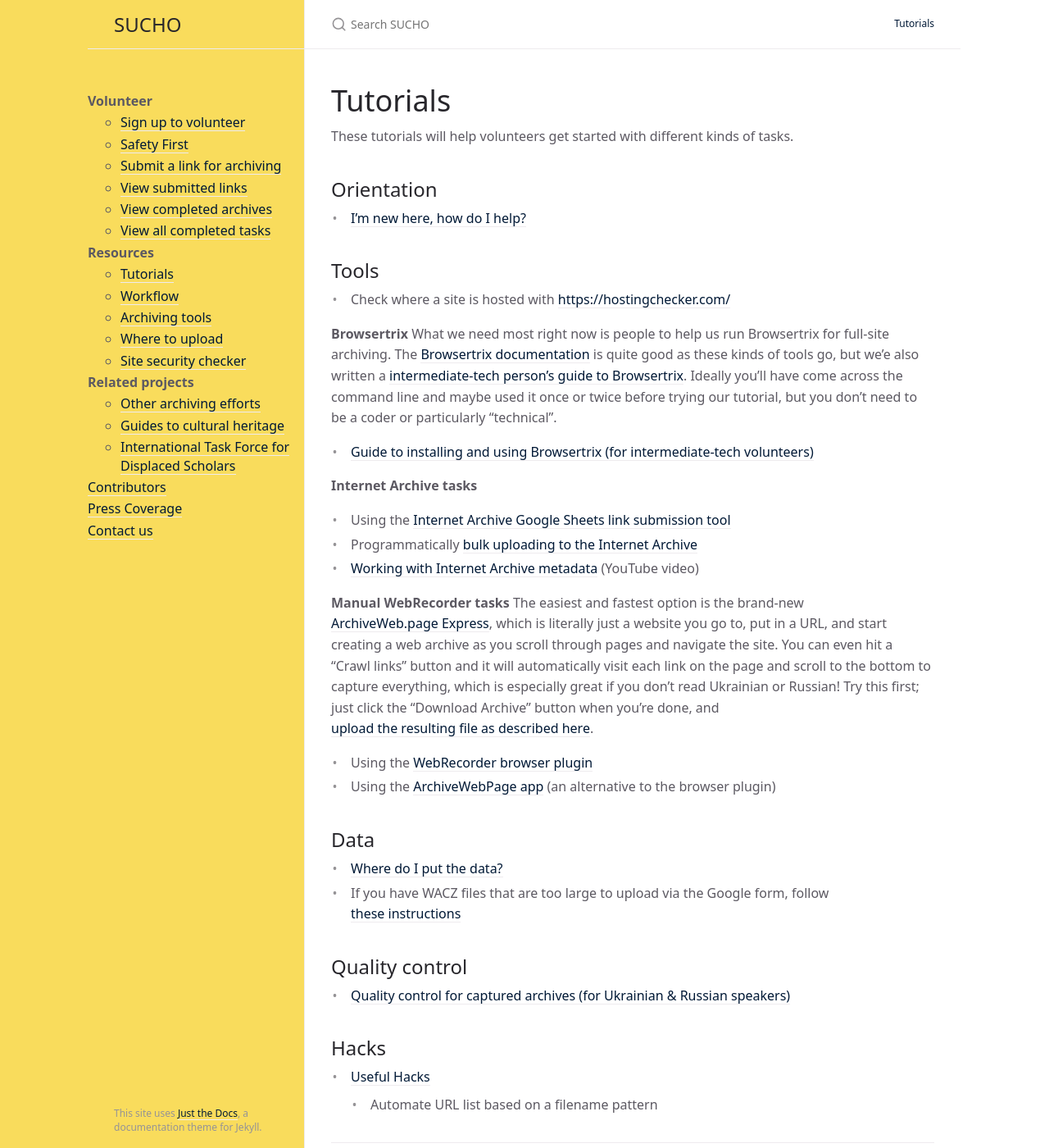
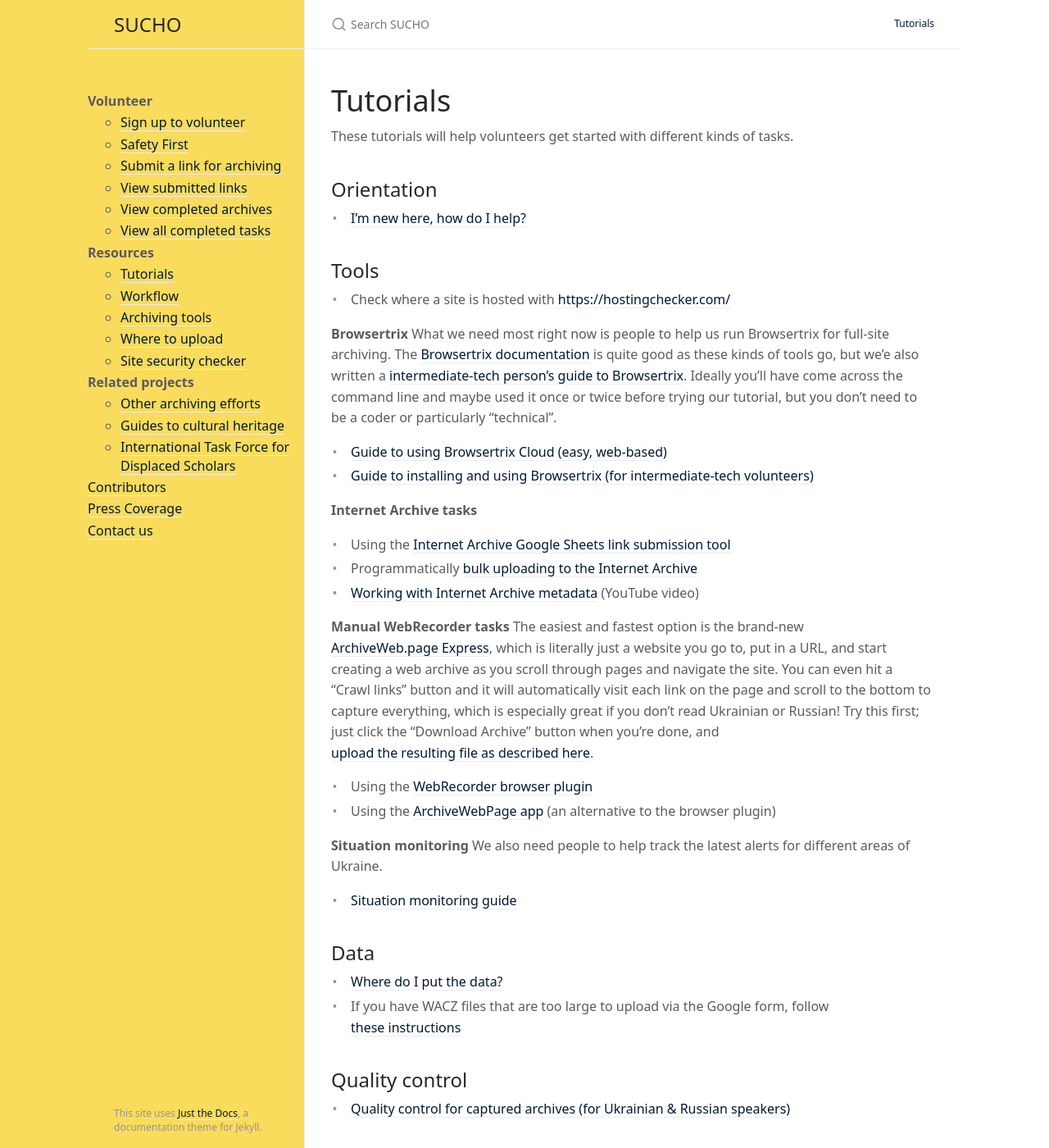
Before and after one commit to sucho-archiving/sucho-archiving.github.io, a Jekyll site: the page built from tutorials.md, in a window 1280 px wide and 1400 px high. Shown: the whole window at 82% size. Built offline with Jekyll 4.4.1, drawn with Linux system fonts in a browser that asks for light colours.

Commit message:
Updated Tutorials page for Browsertrix Cloud link

```diff
--- a/tutorials.md
+++ b/tutorials.md
@@ -18,7 +18,8 @@
 **Browsertrix**
 What we need most right now is people to help us run Browsertrix for full-site archiving. The [Browsertrix documentation](https://github.com/webrecorder/browsertrix-crawler) is quite good as these kinds of tools go, but we'e also written a [intermediate-tech person's guide to Browsertrix](browsertrix). Ideally you'll have come across the command line and maybe used it once or twice before trying our tutorial, but you don't need to be a coder or particularly "technical".
 
-* [Guide to installing and using Browsertrix (for intermediate-tech volunteers)](browsertrix)
+* [Guide to using Browsertrix Cloud (easy, web-based)](/browsertrix-cloud)
+* [Guide to installing and using Browsertrix (for intermediate-tech volunteers)](/browsertrix)
 
 **Internet Archive tasks**
 
@@ -32,6 +33,11 @@
 * Using the [WebRecorder browser plugin](/webrecorder-plugin-instructions)
 * Using the [ArchiveWebPage app](/archivewebpage-app-instructions) (an alternative to the browser plugin)
 
+**Situation monitoring**
+We also need people to help track the latest alerts for different areas of Ukraine.
+
+* [Situation monitoring guide](/situation-monitoring)
+
 
 ## Data
 * [Where do I put the data?](/data-upload)
```
Also changed, not shown: browsertrix.md (+2 -0 lines).
